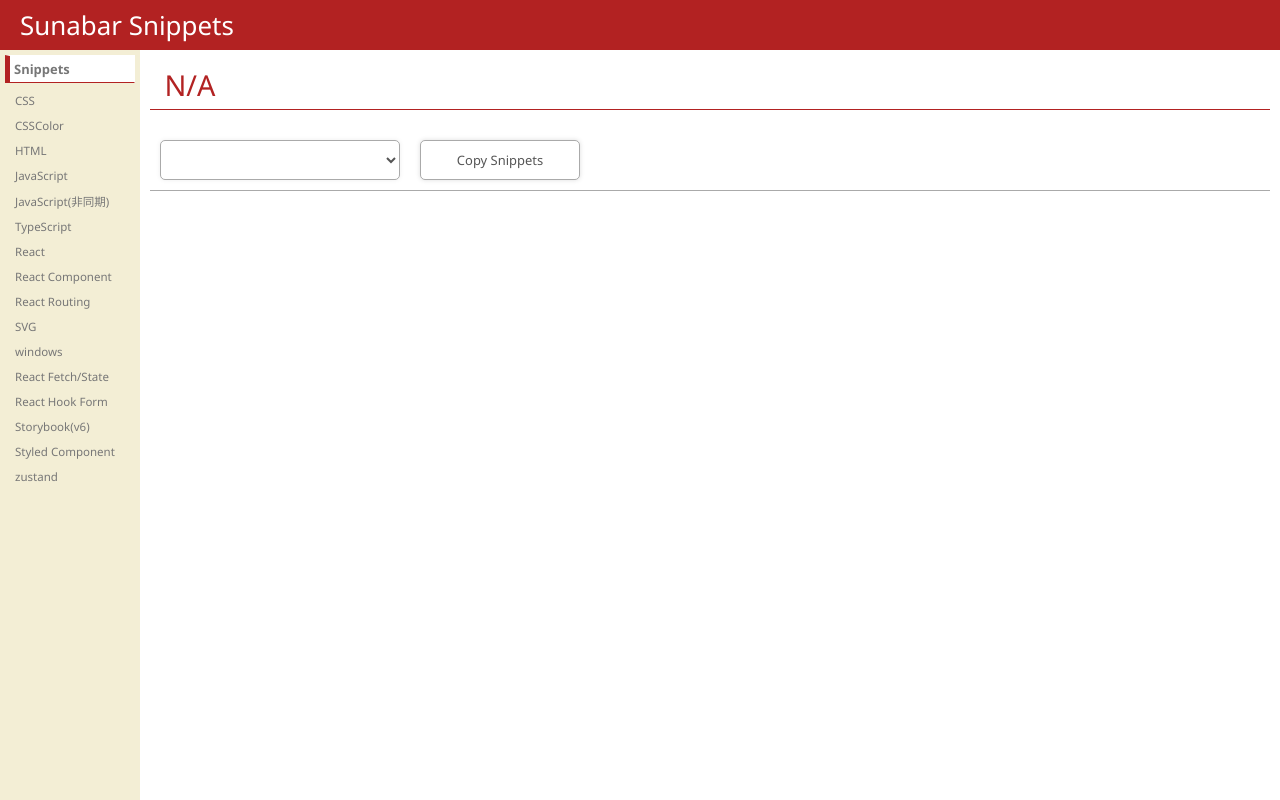
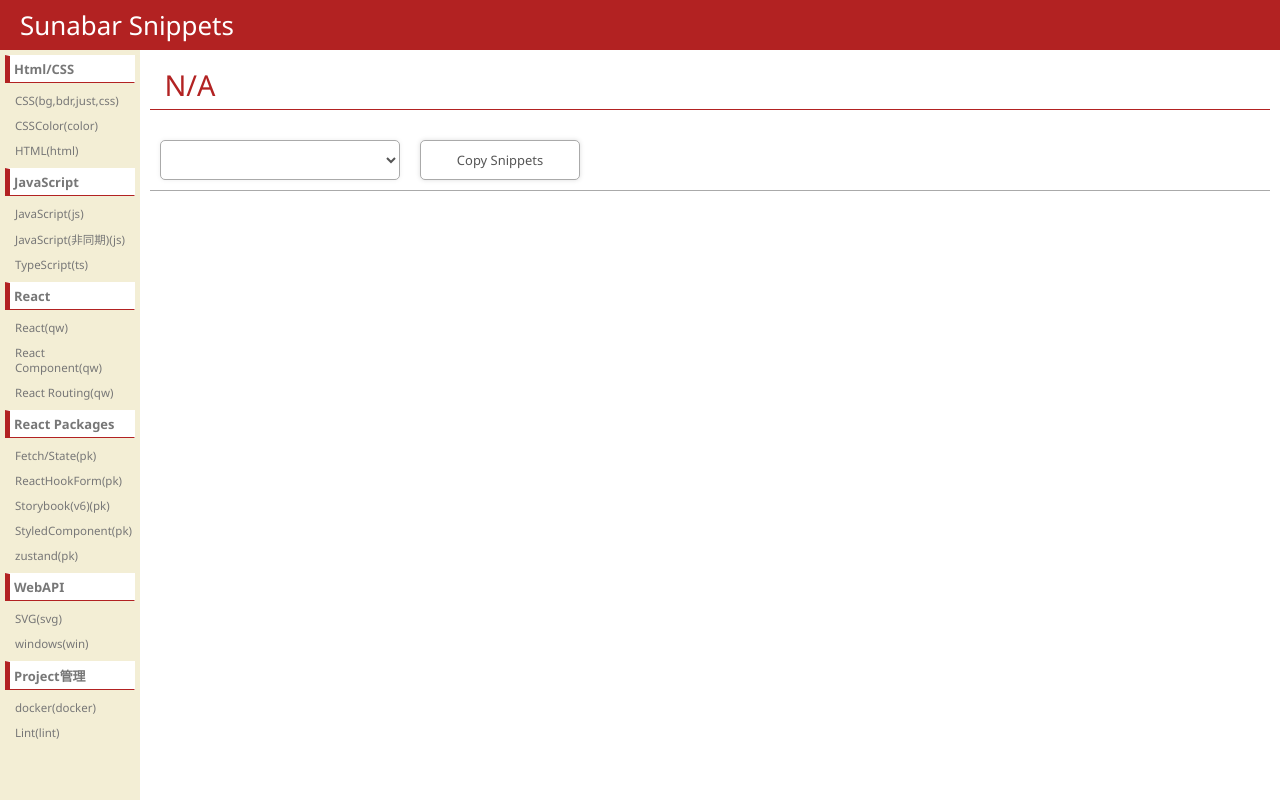
Before and after one commit to vivitjp/-Snippets, a React (Vite) app: page / in a window 1280 px wide. Built offline with nearby package versions, Linux system fonts and the light colour scheme.

Commit message:
file別のHighlighter,menuにgroup追加

```diff
--- a/src/layout/Layout.tsx
+++ b/src/layout/Layout.tsx
@@ -28,20 +28,27 @@ export const Layout = () => {
       <Header>Sunabar Snippets</Header>
       <Body data-testid="body">
         <MenuNav data-testid="menu">
+          <>
+            {menuItems.map((menu) => {
+              return (
                 <Group open>
-            <GroupTitle data-testid="group-title">Snippets</GroupTitle>
-            <>
-              {!!menuItems.length && (
+                  <GroupTitle data-testid="group-title">
+                    {menu.category}
+                  </GroupTitle>
                   <GroupBody>
-                  {menuItems.map((menu) => (
-                    <MenuItem key={menu.name} onClick={() => handleMenu(menu)}>
-                      {menu.name}
+                    {menu.items.map((item) => (
+                      <MenuItem
+                        key={item.name}
+                        onClick={() => handleMenu(item)}
+                      >
+                        {item.name}
                       </MenuItem>
                     ))}
                   </GroupBody>
-              )}
+                </Group>
+              )
+            })}
           </>
-          </Group>
         </MenuNav>
         <Playground data-testid="playground">
           <PageBody />
--- /dev/null
+++ b/src/library/hooks/components/DivBody.tsx
@@ -0,0 +1,12 @@
+import styled from "styled-components"
+
+export const DivBody = styled.div`
+  font-size: 14px;
+  font-family: monospace;
+  overflow: auto;
+  white-space: pre;
+  color: #555;
+  padding: 10px;
+  width: 100%;
+  border: 1px solid #ccc;
+`
--- /dev/null
+++ b/src/library/hooks/components/DivTitle.tsx
@@ -0,0 +1,7 @@
+import styled from "styled-components"
+
+export const DivTitle = styled.div`
+  font-size: 18px;
+  overflow: auto;
+  color: var(--main-color);
+`
--- /dev/null
+++ b/src/library/syntaxHighlighter/keys/Docker.ts
@@ -0,0 +1,112 @@
+import { KeyDef } from "../syntaxHighlighter"
+
+export const keysDocker: KeyDef[] = [
+  {
+    color: "IndianRed",
+    keys: ["image", "container", "network", "volume"],
+  },
+  // ■ Methods
+  {
+    color: "RoyalBlue", //"LightSeaGreen",
+    keys: [
+      "ls",
+      "build",
+      "history",
+      "inspect",
+      "rm",
+      "prune",
+      "search",
+      "pull",
+      "push",
+      "run",
+      "exec",
+      "create",
+      "start",
+      "pause",
+      "unpause",
+      "stop",
+      "kill",
+      "restart",
+      "top",
+      "attach",
+      "inspect",
+      "logs",
+      "commit",
+      "diff",
+      "export",
+      "port",
+      "rename",
+      "stats",
+      "update",
+      "wait",
+      "cp",
+      "connect",
+      "disconnect",
+    ],
+  },
+  // // ■
+  // {
+  //   color: "LightSeaGreen",
+  //   keys: [],
+  // },
+  // // ■
+  // {
+  //   color: "Goldenrod",
+  //   keys: [],
+  // },
+  // // ■
+  // {
+  //   color: "RoyalBlue",
+  //   keys: [],
+  // },
+  // // ■
+  // {
+  //   color: "ForestGreen",
+  //   keys: ["const", "let"],
+  // },
+  // // ■
+  // {
+  //   color: "DodgerBlue",
+  //   keys: [],
+  // },
+  // // ■
+  // {
+  //   color: "CadetBlue",
+  //   keys: [],
+  // },
+  // {
+  //   color: "SteelBlue",
+  //   keys: [],
+  // },
+  // //Event
+  // {
+  //   color: "darkOrange",
+  //   keys: [],
+  // },
+  {
+    color: "darkOrange",
+    keys: ["myNetwork"],
+  },
+  {
+    color: "CadetBlue", //"SteelBlue",
+    keys: ["myImage"],
+  },
+  {
+    color: "ForestGreen", //"SteelBlue",
+    keys: ["myCont"],
+  },
+  {
+    color: "#555",
+    keys: [
+      "IMAGE_KEYWORD",
+      "IMAGE_NAME",
+      "REGISTRY_URL",
+      "RESPOSITRY_NAME",
+      "TAG",
+      "VERSION",
+      "PATH",
+      "LOCAL_FILE",
+      "MASK",
+    ],
+  },
+]
--- a/src/library/syntaxHighlighter/syntaxHighlighter.tsx
+++ b/src/library/syntaxHighlighter/syntaxHighlighter.tsx
@@ -1,7 +1,11 @@
+import { keysDocker } from "./keys/Docker"
 import { keysJSTS } from "./keys/JSTS"
 
+export const defaultSnippetsStyle = "JSTS"
+
 const codeKeyType = {
-  Snippets: "keysJSTS",
+  JSTS: defaultSnippetsStyle,
+  Docker: "Docker",
 } as const
 export type CodeKeyType = (typeof codeKeyType)[keyof typeof codeKeyType]
 
@@ -17,13 +21,15 @@ type SyntaxHighlight = {
 
 export const syntaxHighlight = ({
   code,
-  codeKeyType = "keysJSTS",
+  codeKeyType = defaultSnippetsStyle,
 }: SyntaxHighlight) => {
   let keyDef: KeyDef[] = []
 
+  console.log(codeKeyType)
+
   switch (codeKeyType) {
-    case "keysJSTS":
-      keyDef = keysJSTS
+    case "Docker":
+      keyDef = keysDocker
       break
     default:
       keyDef = keysJSTS
@@ -40,6 +46,7 @@ export const syntaxHighlight = ({
     //Keywords
     keyDef.forEach(({ color, keys }) => {
       keys.forEach((key) => {
+        if (!key) return
         const re = new RegExp(`\\b${key}\\b`, "g")
         result = result.replaceAll(
           re,
@@ -47,7 +54,7 @@ export const syntaxHighlight = ({
         )
       })
     })
-
+    if (result.trim()) {
       rebuilt.push(
         <pre
           key={idx}
@@ -56,6 +63,7 @@ export const syntaxHighlight = ({
           }}
         />
       )
+    }
   })
   return rebuilt
 }
--- a/src/library/utilities/makeSnippets.ts
+++ b/src/library/utilities/makeSnippets.ts
@@ -1,12 +1,15 @@
 import { YAMLData, Snippets } from "../../types/type"
+import { CodeKeyType } from "../syntaxHighlighter/syntaxHighlighter"
 import { getLocalYmlFile } from "./getLocalYmlFile"
 
 export const makeSnippets = async ({
   file,
   scope,
+  codeKeyType,
 }: {
   file: string
   scope: string
+  codeKeyType?: CodeKeyType
 }) => {
   const jsonData = (await getLocalYmlFile({
     path: file,
@@ -37,6 +40,7 @@ export const makeSnippets = async ({
     returnData[key] = {
       prefix: KEY,
       body: BODY?.split("\n"),
+      codeKeyType: codeKeyType,
     }
     if (scope) returnData[key].scope = scope
   })
--- a/src/pages/base/PageBody.tsx
+++ b/src/pages/base/PageBody.tsx
@@ -5,9 +5,8 @@ import { Row } from "../../common/styleDiv"
 
 export const PageBody = () => {
   const selectedMenu = useMenu((state) => state.selectedMenu)
-  const { SnippetsStyleSelection, Snippets, CopyButton } = useSnippets(
-    selectedMenu?.fileName ?? ""
-  )
+  const { SnippetsStyleSelection, Snippets, CopyButton } =
+    useSnippets(selectedMenu)
 
   return (
     <Section data-testid="layout-section">
--- a/src/pages/base/items.ts
+++ b/src/pages/base/items.ts
@@ -1,68 +1,112 @@
 import { MenuItemType } from "../../store/menuStore"
 
-export const menuItems: MenuItemType[] = [
+type menuByCategories = {
+  category: string
+  items: MenuItemType[]
+}
+
+export const menuItems: menuByCategories[] = [
   {
-    name: "CSS",
-    fileName: "CSS",
+    category: "Html/CSS",
+    items: [
+      {
+        name: "CSS(bg,bdr,just,css)",
+        fileName: "html/CSS",
       },
       {
-    name: "CSSColor",
-    fileName: "CSSColor",
+        name: "CSSColor(color)",
+        fileName: "html/CSSColor",
       },
       {
-    name: "HTML",
-    fileName: "HTML",
+        name: "HTML(html)",
+        fileName: "html/HTML",
+      },
+    ],
   },
   {
-    name: "JavaScript",
-    fileName: "JavaScript",
+    category: "JavaScript",
+    items: [
+      {
+        name: "JavaScript(js)",
+        fileName: "JavaScript/JavaScript",
       },
       {
-    name: "JavaScript(非同期)",
-    fileName: "JavaScriptAsync",
+        name: "JavaScript(非同期)(js)",
+        fileName: "JavaScript/JavaScriptAsync",
       },
       {
-    name: "TypeScript",
-    fileName: "TypeScript",
+        name: "TypeScript(ts)",
+        fileName: "JavaScript/TypeScript",
+      },
+    ],
   },
   {
-    name: "React",
-    fileName: "React",
+    category: "React",
+    items: [
+      {
+        name: "React(qw)",
+        fileName: "React/React",
       },
       {
-    name: "React Component",
-    fileName: "ReactComponent",
+        name: "React Component(qw)",
+        fileName: "React/ReactComponent",
       },
       {
-    name: "React Routing",
-    fileName: "ReactRouting",
+        name: "React Routing(qw)",
+        fileName: "React/ReactRouting",
+      },
+    ],
   },
   {
-    name: "SVG",
-    fileName: "SVG",
+    category: "React Packages",
+    items: [
+      {
+        name: "Fetch/State(pk)",
+        fileName: "ReactPackage/ReactFetchState",
       },
       {
-    name: "windows",
-    fileName: "windows",
+        name: "ReactHookForm(pk)",
+        fileName: "ReactPackage/ReactHookForm",
       },
       {
-    name: "React Fetch/State",
-    fileName: "Packages/ReactFetchState",
+        name: "Storybook(v6)(pk)",
+        fileName: "ReactPackage/Storybook",
       },
       {
-    name: "React Hook Form",
-    fileName: "Packages/ReactHookForm",
+        name: "StyledComponent(pk)",
+        fileName: "ReactPackage/StyledCompo",
       },
       {
-    name: "Storybook(v6)",
-    fileName: "Packages/Storybook",
+        name: "zustand(pk)",
+        fileName: "ReactPackage/zustand",
+      },
+    ],
   },
   {
-    name: "Styled Component",
-    fileName: "Packages/StyledCompo",
+    category: "WebAPI",
+    items: [
+      {
+        name: "SVG(svg)",
+        fileName: "WebAPI/SVG",
       },
       {
-    name: "zustand",
-    fileName: "Packages/zustand",
+        name: "windows(win)",
+        fileName: "WebAPI/windows",
+      },
+    ],
+  },
+  {
+    category: "Project管理",
+    items: [
+      {
+        name: "docker(docker)",
+        fileName: "Project/Docker",
+        codeKeyType: "Docker",
+      },
+      {
+        name: "Lint(lint)",
+        fileName: "Project/Lint",
+      },
+    ],
   },
 ]
--- a/src/store/menuStore.ts
+++ b/src/store/menuStore.ts
@@ -1,16 +1,20 @@
 import { create } from "zustand"
+import { CodeKeyType } from "../library/syntaxHighlighter/syntaxHighlighter"
 
 export type MenuItemType = {
   name: string
   fileName: string
+  codeKeyType?: CodeKeyType
 }
 
 type Menu = {
   selectedMenu: MenuItemType | undefined
+  subDir: string | undefined
   setMenu: (menu: MenuItemType) => void
 }
 export const useMenu = create<Menu>()((set) => ({
   selectedMenu: undefined,
+  subDir: undefined,
   setMenu: (selectedMenu) => set({ selectedMenu }),
 }))
 
--- a/src/types/type.ts
+++ b/src/types/type.ts
@@ -1,3 +1,5 @@
+import { CodeKeyType } from "../library/syntaxHighlighter/syntaxHighlighter"
+
 //------------------
 // 型
 //------------------
@@ -12,5 +14,6 @@ export type Snippets = {
     prefix: string
     scope?: string
     body: string[]
+    codeKeyType?: CodeKeyType
   }
 }
```
Also changed, not shown: src/library/hooks/useSnippets.tsx (+17 -25 lines). Lines whose indentation alone changed are shown as unchanged.
